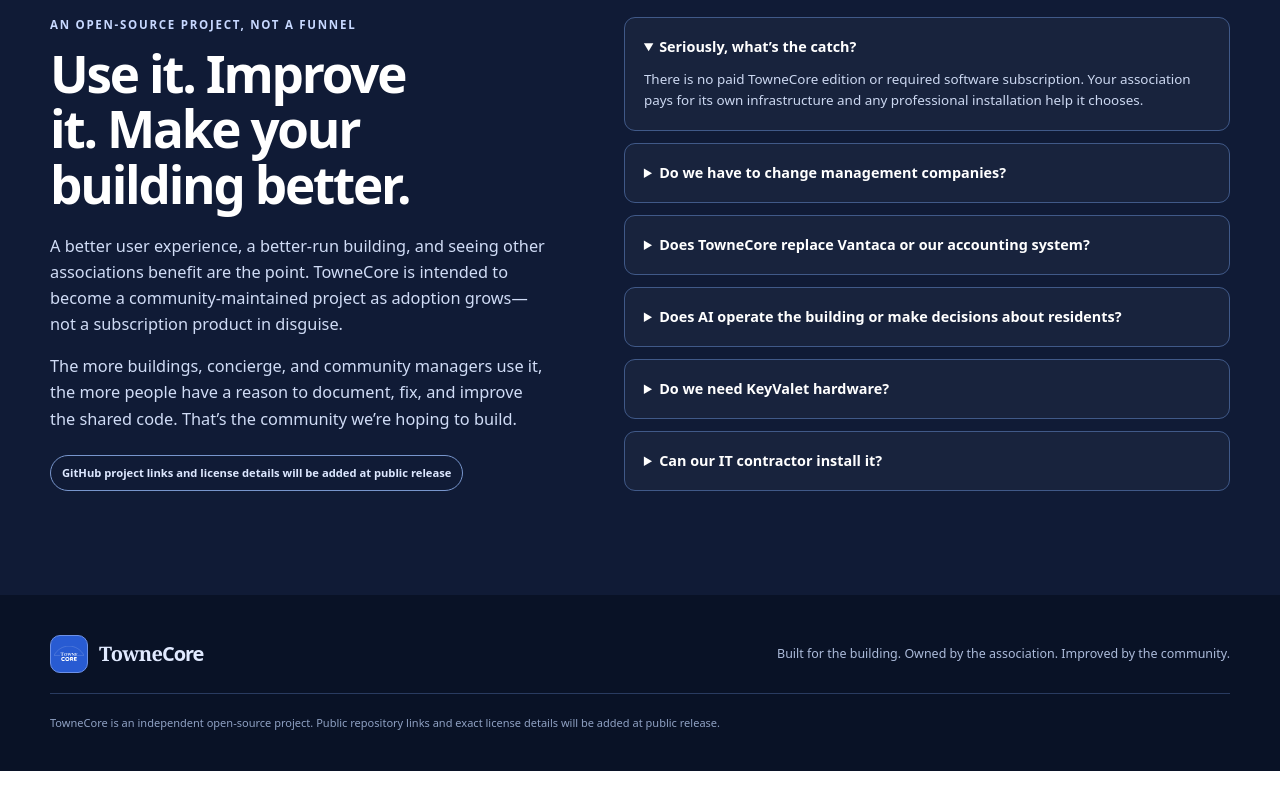
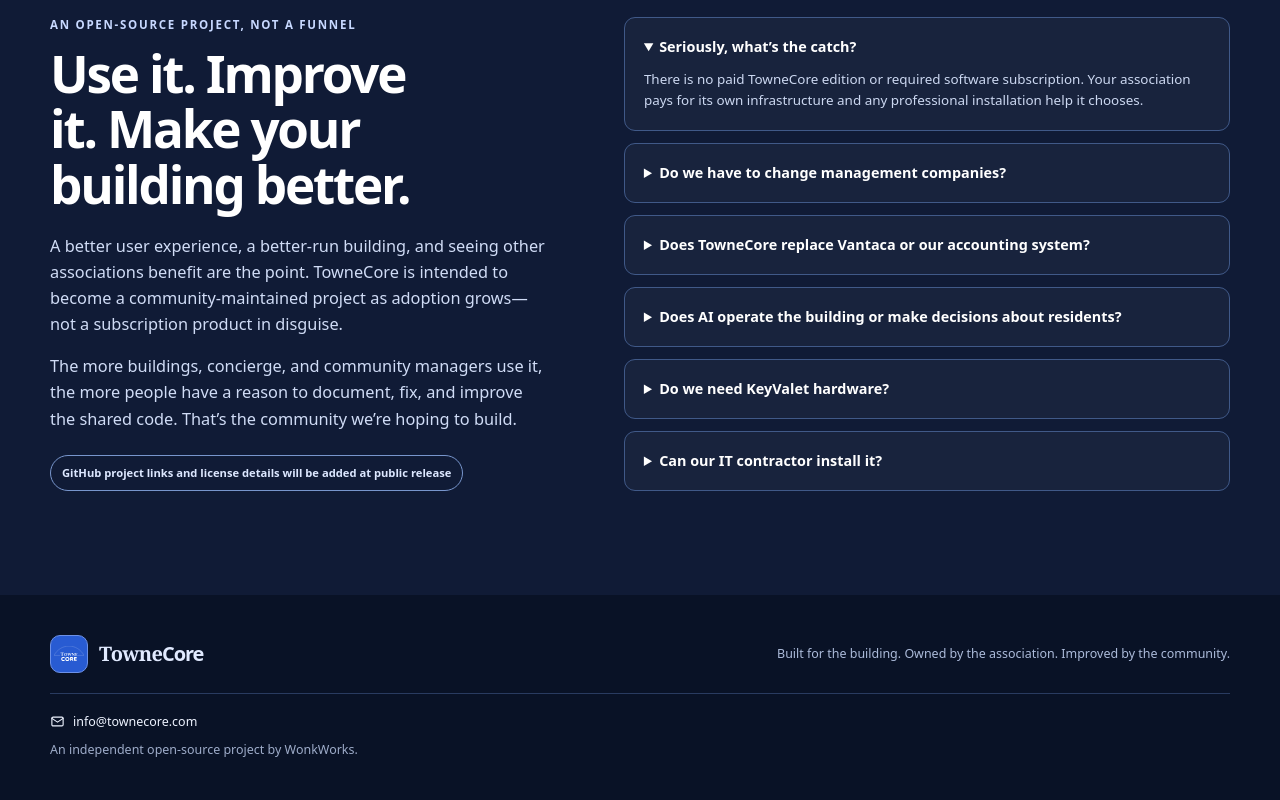
Before and after one commit to WonkWorks/townecore-website, a plain HTML site: page index.html in a window 1280 px wide. Shown: the part 8878-9678 px from the top of the page. Before the commit the page ends 9649 px from the top, so only its background shows below. Drawn offline with Linux system fonts and the light colour scheme.

Commit message:
Add TowneCore contact email to footer

```diff
--- a/index.html
+++ b/index.html
@@ -133,6 +133,6 @@
     </div></section>
   </main>
 
-  <footer class="site-footer"><div class="container"><div class="footer-line"><a class="brand" href="#top"><span class="brand-mark" aria-hidden="true"><img src="images/townecore-logo.svg" alt="" width="32" height="32"></span><span class="brand-wordmark"><span class="brand-towne">Towne</span><span class="brand-core">Core</span></span></a><p>Built for the building. Owned by the association. Improved by the community.</p></div><p class="footer-note">TowneCore is an independent open-source project. Public repository links and exact license details will be added at public release.</p></div></footer>
+  <footer class="site-footer"><div class="container"><div class="footer-line"><a class="brand" href="#top"><span class="brand-mark" aria-hidden="true"><img src="images/townecore-logo.svg" alt="" width="32" height="32"></span><span class="brand-wordmark"><span class="brand-towne">Towne</span><span class="brand-core">Core</span></span></a><p>Built for the building. Owned by the association. Improved by the community.</p></div><div class="footer-meta"><a class="footer-contact" href="mailto:info@townecore.com"><svg viewBox="0 0 24 24" aria-hidden="true" focusable="false"><rect x="3" y="5" width="18" height="14" rx="2"/><path d="m3 7 9 6 9-6"/></svg><span>info@townecore.com</span></a><p>An independent open-source project by WonkWorks.</p></div></div></footer>
 </body>
 </html>
--- a/styles.css
+++ b/styles.css
@@ -187,7 +187,11 @@ blockquote { padding: 25px 27px; border-left: 3px solid var(--blue); border-radi
 .site-footer { padding: 40px 0; background: #091226; color: #e1eaff; }
 .footer-line { display: flex; align-items: center; justify-content: space-between; gap: 24px; }
 .footer-line p { color: #acbbda; font-size: .78rem; }
-.footer-note { margin-top: 20px; padding-top: 20px; border-top: 1px solid #293b60; color: #8fa1c3; font-size: .69rem; }
+.footer-meta { margin-top: 20px; padding-top: 18px; display: grid; gap: 8px; border-top: 1px solid #293b60; }
+.footer-meta p { color: #9eacc9; font-size: .78rem; }
+.footer-contact { width: fit-content; display: inline-flex; align-items: center; gap: 8px; color: #eef3ff; font-size: .78rem; transition: color .2s; }
+.footer-contact:hover { color: #bcd0ff; }
+.footer-contact svg { width: 15px; height: 15px; fill: none; stroke: currentColor; stroke-width: 1.8; stroke-linecap: round; stroke-linejoin: round; }
 
 @media (max-width: 1100px) {
   .nav-links { gap: 15px; }
```
